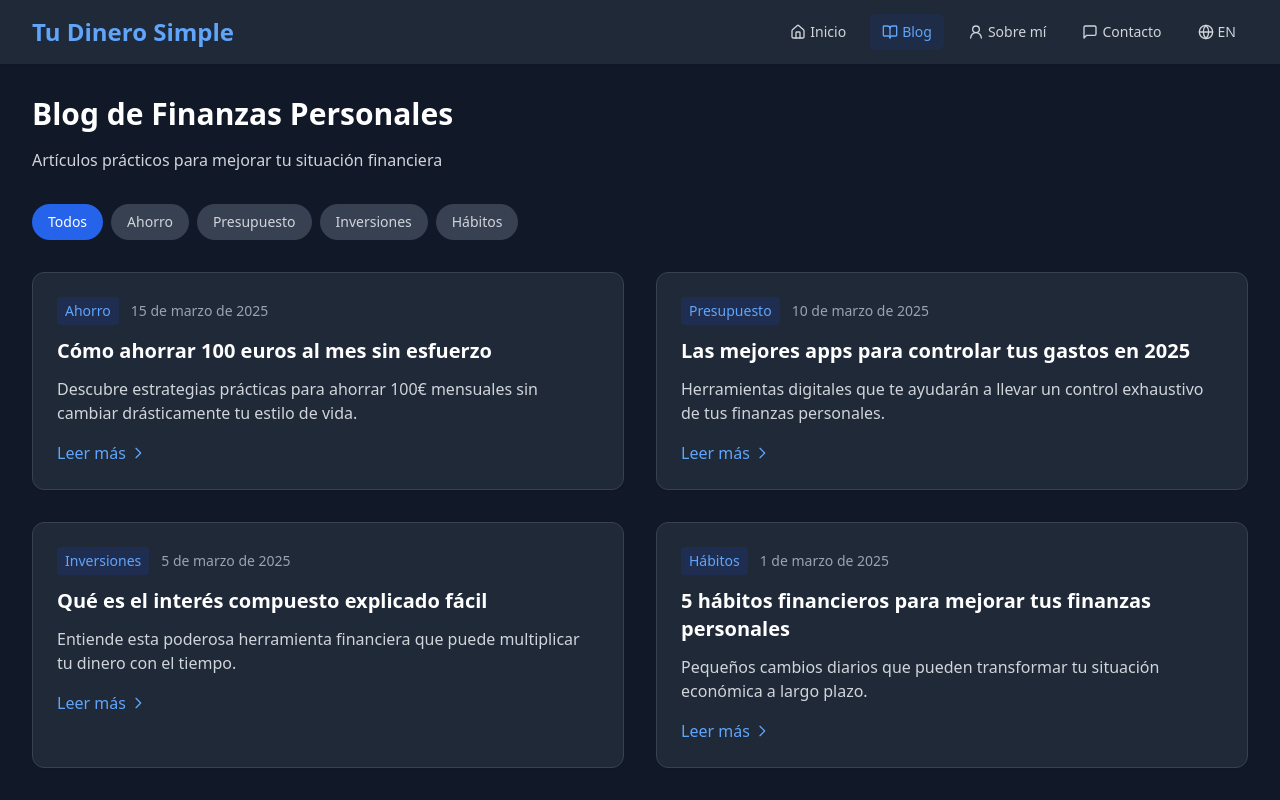
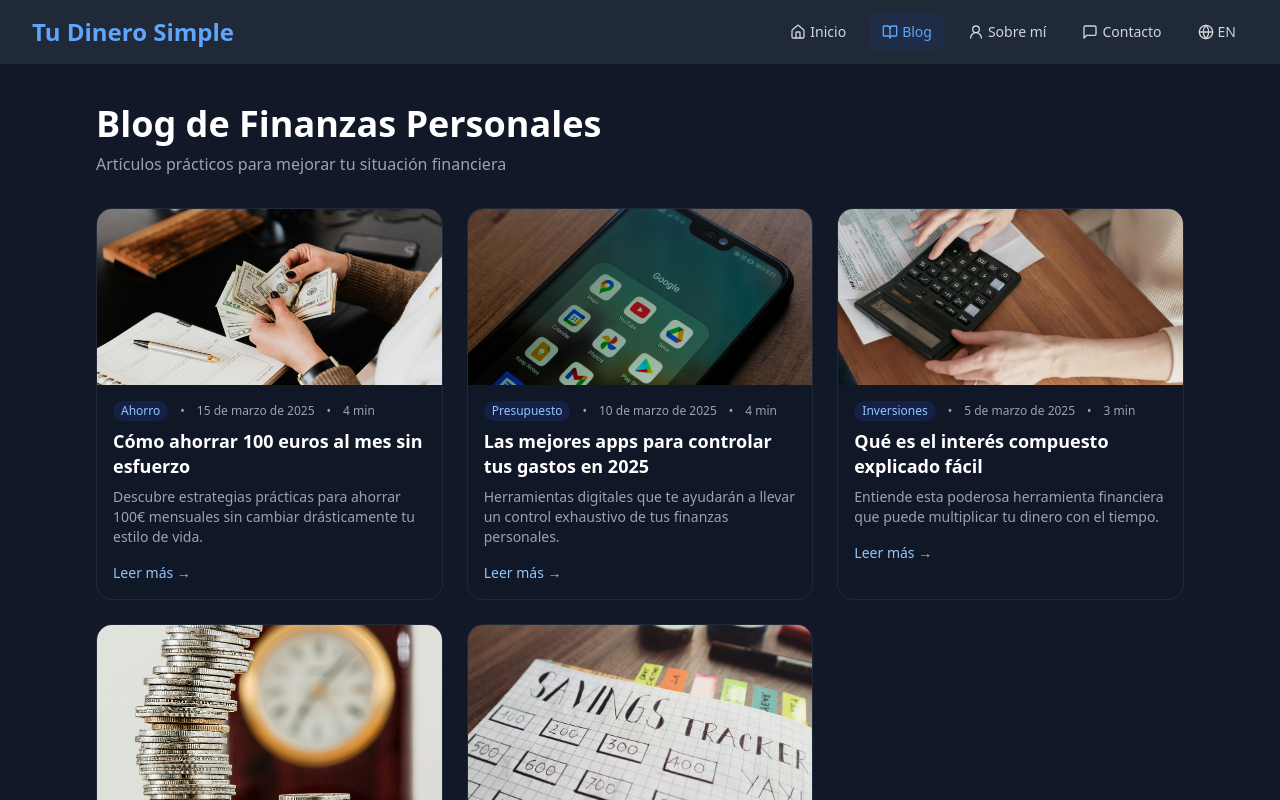
Before and after one commit to ridedcp/clearwealth, a React (Vite) app: page /es/blog in a window 1280 px wide. Shown: the top 800 px of the page. Built offline with nearby package versions, Linux system fonts and the light colour scheme.

Commit message:
Refactor Blog component layout and logic
Refactor Blog component to improve structure and readability.

```diff
--- a/src/pages/Blog.jsx
+++ b/src/pages/Blog.jsx
@@ -1,53 +1,95 @@
-import { useState } from 'react'
-import { Link } from 'react-router-dom'
-import SEO from '../seo/SEO'
-import { getPosts } from '../data/posts'
+import { Link } from "react-router-dom";
+import SEO from "../seo/SEO";
+import { getPosts } from "../data/posts";
 import { translations } from "../i18n";
 
 export default function Blog({ lang }) {
   const t = translations[lang] || translations.es;
-  const path = `/${lang}/blog`
-  const categories = t.blog.categories
-  const [selected, setSelected] = useState(categories[0])
+  const posts = getPosts(lang);
 
-  const posts = getPosts(lang).filter(p => {
-    if (selected === categories[0]) return true
-    return p.category.toLowerCase().includes(selected.split('/')[0].toLowerCase())
-  })
+  const path = `/${lang}/blog`;
+  const title = t.blog?.title || (lang === "es" ? "Blog" : "Blog");
+  const description =
+    t.blog?.subtitle ||
+    (lang === "es"
+      ? "Artículos prácticos para mejorar tus finanzas personales."
+      : "Practical articles to improve your personal finances.");
 
   return (
-    <div className="max-w-7xl mx-auto px-4 sm:px-6 lg:px-8 py-8">
-      <SEO lang={lang} path={path} title={t.blog.title} description={t.blog.subtitle} />
-      <div className="mb-8">
-        <h1 className="text-3xl font-bold text-gray-900 dark:text-white mb-4">{t.blog.title}</h1>
-        <p className="text-gray-600 dark:text-gray-300">{t.blog.subtitle}</p>
-      </div>
+    <div className="max-w-6xl mx-auto px-4 sm:px-6 lg:px-8 py-10">
+      <SEO lang={lang} path={path} title={title} description={description} />
 
-      <div className="flex flex-wrap gap-2 mb-8">
-        {categories.map(c=>(
-          <button key={c} onClick={()=>setSelected(c)}
-            className={`px-4 py-2 rounded-full text-sm font-medium transition-colors ${
-              selected===c ? 'bg-blue-600 text-white' : 'bg-gray-200 dark:bg-gray-700 text-gray-700 dark:text-gray-300 hover:bg-gray-300 dark:hover:bg-gray-600'
-            }`}>{c}</button>
-        ))}
-      </div>
+      {/* Header */}
+      <header className="mb-8">
+        <h1 className="text-3xl md:text-4xl font-extrabold text-white mb-2">
+          {title}
+        </h1>
+        <p className="text-gray-400">{description}</p>
+      </header>
 
-      <div className="grid md:grid-cols-2 gap-8">
-        {posts.map(post=>(
-          <article key={post.slug} className="bg-white dark:bg-gray-800 rounded-xl p-6 shadow-sm border border-gray-200 dark:border-gray-700 hover:shadow-md transition-shadow">
-            <div className="flex items-center text-sm text-gray-500 dark:text-gray-400 mb-3">
-              <span className="bg-blue-100 dark:bg-blue-900/30 text-blue-800 dark:text-blue-400 px-2 py-1 rounded mr-3">{post.category}</span>
-              <span>{post.date}</span>
+      {/* Grid de tarjetas */}
+      <div className="grid gap-6 md:grid-cols-2 lg:grid-cols-3">
+        {posts.map((post) => (
+          <Link
+            key={post.id}
+            to={`/${lang}/blog/${post.slug}`}
+            className="group rounded-2xl overflow-hidden border border-gray-800 bg-gray-900/40 hover:bg-gray-900 transition-colors"
+          >
+            {/* Cover */}
+            {post.cover ? (
+              <img
+                src={post.cover}
+                alt={post.title}
+                loading="lazy"
+                className="h-44 w-full object-cover"
+              />
+            ) : (
+              <div className="h-44 w-full bg-gradient-to-br from-gray-800 to-gray-700" />
+            )}
+
+            {/* Body */}
+            <div className="p-4">
+              {/* Meta */}
+              <div className="flex items-center gap-3 text-xs text-gray-400 mb-2">
+                {post.category && (
+                  <span className="inline-block px-2 py-0.5 rounded-full bg-blue-900/30 text-blue-300">
+                    {post.category}
+                  </span>
+                )}
+                {post.date && (
+                  <>
+                    <span>•</span>
+                    <time>{post.date}</time>
+                  </>
+                )}
+                {post.readMins && (
+                  <>
+                    <span>•</span>
+                    <span>{post.readMins} min</span>
+                  </>
+                )}
+              </div>
+
+              {/* Title */}
+              <h2 className="text-lg font-semibold text-white leading-snug group-hover:underline">
+                {post.title}
+              </h2>
+
+              {/* Excerpt */}
+              {post.excerpt && (
+                <p className="text-sm text-gray-400 mt-2 line-clamp-3">
+                  {post.excerpt}
+                </p>
+              )}
+
+              {/* Leer más */}
+              <div className="mt-4 text-sm font-medium text-blue-300 group-hover:text-blue-200">
+                {t.blog?.readMore || (lang === "es" ? "Leer más" : "Read more")} →
+              </div>
             </div>
-            <h2 className="text-xl font-bold text-gray-900 dark:text-white mb-3">{post.title}</h2>
-            <p className="text-gray-600 dark:text-gray-300 mb-4">{post.excerpt}</p>
-            <Link to={`/${lang}/blog/${post.slug}`} className="text-blue-600 dark:text-blue-400 hover:text-blue-800 dark:hover:text-blue-300 font-medium flex items-center">
-              {t.blog.readMore}
-              <svg className="w-4 h-4 ml-1" fill="none" stroke="currentColor" viewBox="0 0 24 24"><path strokeLinecap="round" strokeLinejoin="round" strokeWidth={2} d="M9 5l7 7-7 7"/></svg>
-            </Link>
-          </article>
+          </Link>
         ))}
       </div>
     </div>
-  )
+  );
 }
```
